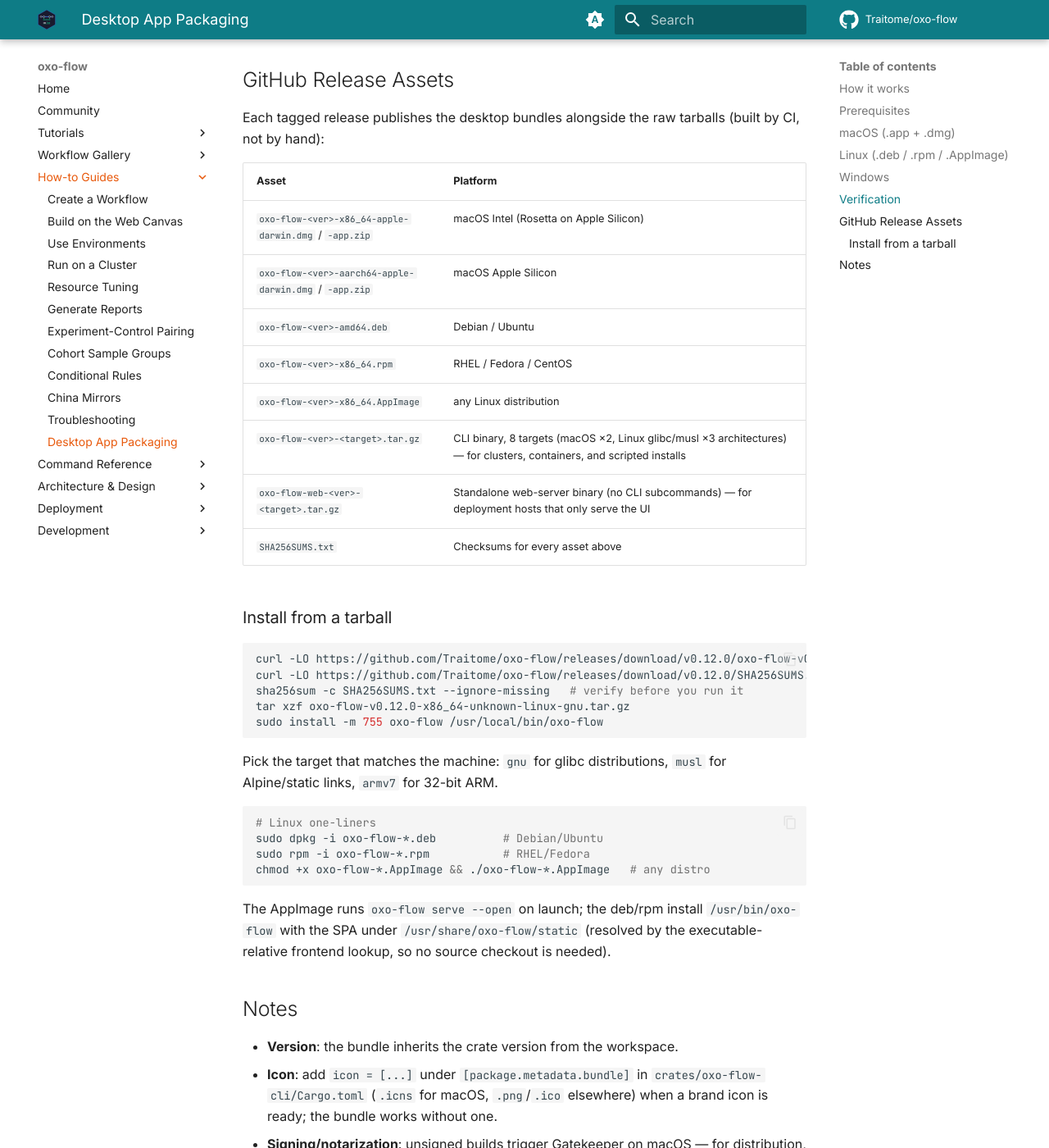
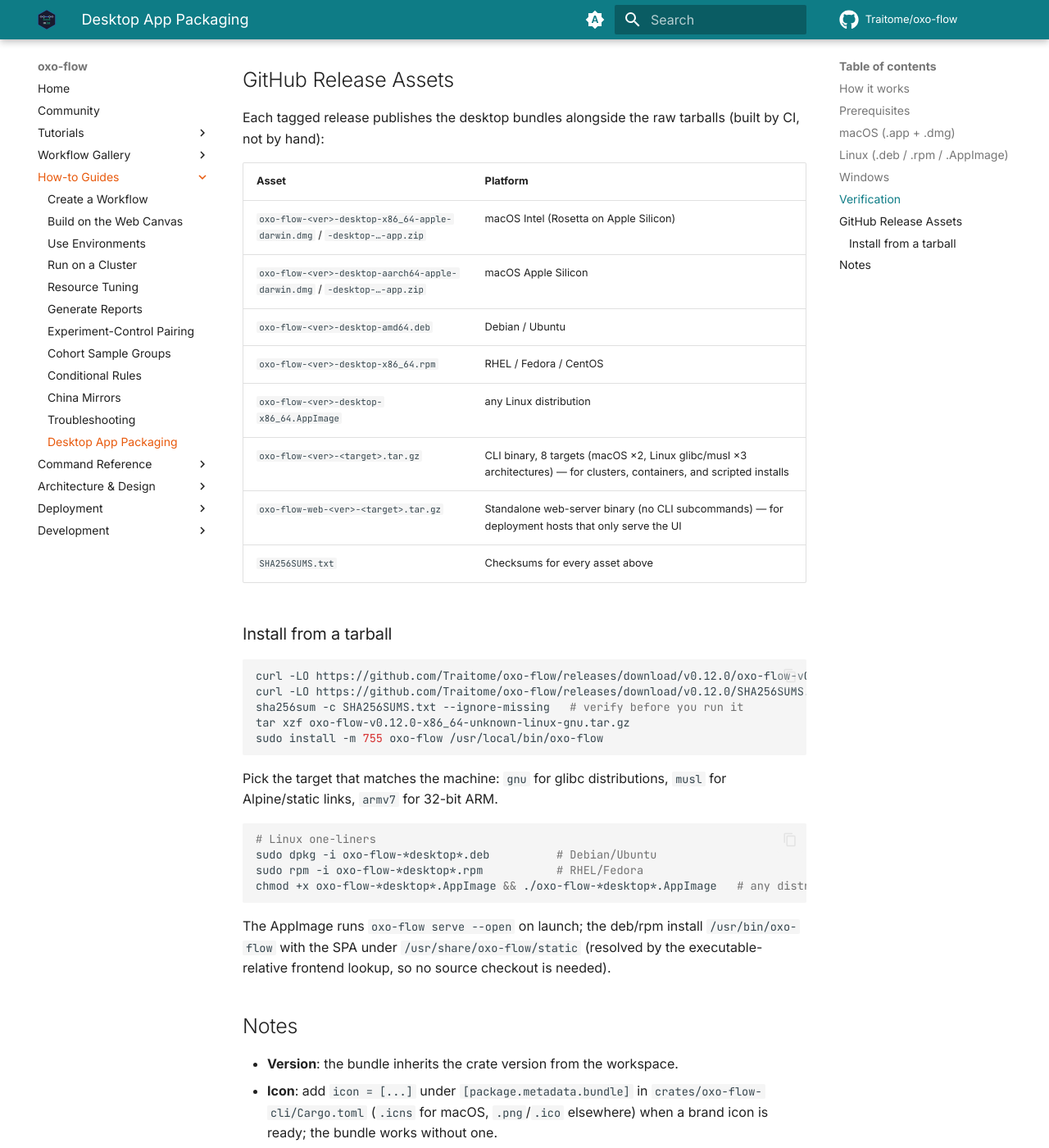
Before and after one commit to Traitome/oxo-flow, an MkDocs documentation site: the page built from docs/guide/src/how-to/desktop-app.md, in a window 1280 px wide and 1400 px high, scrolled down 1837 px. Shown: the whole window at 82% size. Built offline with MkDocs 1.6.1 and Material for MkDocs 9.7.7, drawn with Linux system fonts in a browser that asks for light colours; comment, search, counter and statistics services are not loaded.

Commit message:
feat(ci): desktop bundles carry a -desktop- infix in their names
The desktop artifacts (dmg/app.zip/deb/rpm/AppImage) are now
oxo-flow-<ver>-desktop-<arch>.<fmt>, distinct from the CLI/server
tarballs (oxo-flow-<ver>-<target>.tar.gz) and the standalone web
binaries. The v0.12.0 release assets have been renamed to match and
SHA256SUMS.txt regenerated.

````diff
--- a/docs/guide/src/how-to/desktop-app.md
+++ b/docs/guide/src/how-to/desktop-app.md
@@ -89,11 +89,11 @@
 
 | Asset | Platform |
 |---|---|
-| `oxo-flow-<ver>-x86_64-apple-darwin.dmg` / `-app.zip` | macOS Intel (Rosetta on Apple Silicon) |
-| `oxo-flow-<ver>-aarch64-apple-darwin.dmg` / `-app.zip` | macOS Apple Silicon |
-| `oxo-flow-<ver>-amd64.deb` | Debian / Ubuntu |
-| `oxo-flow-<ver>-x86_64.rpm` | RHEL / Fedora / CentOS |
-| `oxo-flow-<ver>-x86_64.AppImage` | any Linux distribution |
+| `oxo-flow-<ver>-desktop-x86_64-apple-darwin.dmg` / `-desktop-…-app.zip` | macOS Intel (Rosetta on Apple Silicon) |
+| `oxo-flow-<ver>-desktop-aarch64-apple-darwin.dmg` / `-desktop-…-app.zip` | macOS Apple Silicon |
+| `oxo-flow-<ver>-desktop-amd64.deb` | Debian / Ubuntu |
+| `oxo-flow-<ver>-desktop-x86_64.rpm` | RHEL / Fedora / CentOS |
+| `oxo-flow-<ver>-desktop-x86_64.AppImage` | any Linux distribution |
 | `oxo-flow-<ver>-<target>.tar.gz` | CLI binary, 8 targets (macOS ×2, Linux glibc/musl ×3 architectures) — for clusters, containers, and scripted installs |
 | `oxo-flow-web-<ver>-<target>.tar.gz` | Standalone web-server binary (no CLI subcommands) — for deployment hosts that only serve the UI |
 | `SHA256SUMS.txt` | Checksums for every asset above |
@@ -113,9 +113,9 @@
 
 ```bash
 # Linux one-liners
-sudo dpkg -i oxo-flow-*.deb          # Debian/Ubuntu
-sudo rpm -i oxo-flow-*.rpm           # RHEL/Fedora
-chmod +x oxo-flow-*.AppImage && ./oxo-flow-*.AppImage   # any distro
+sudo dpkg -i oxo-flow-*desktop*.deb          # Debian/Ubuntu
+sudo rpm -i oxo-flow-*desktop*.rpm           # RHEL/Fedora
+chmod +x oxo-flow-*desktop*.AppImage && ./oxo-flow-*desktop*.AppImage   # any distro
 ```
 
 The AppImage runs `oxo-flow serve --open` on launch; the deb/rpm install
````
Also changed, not shown: 1 other file.
